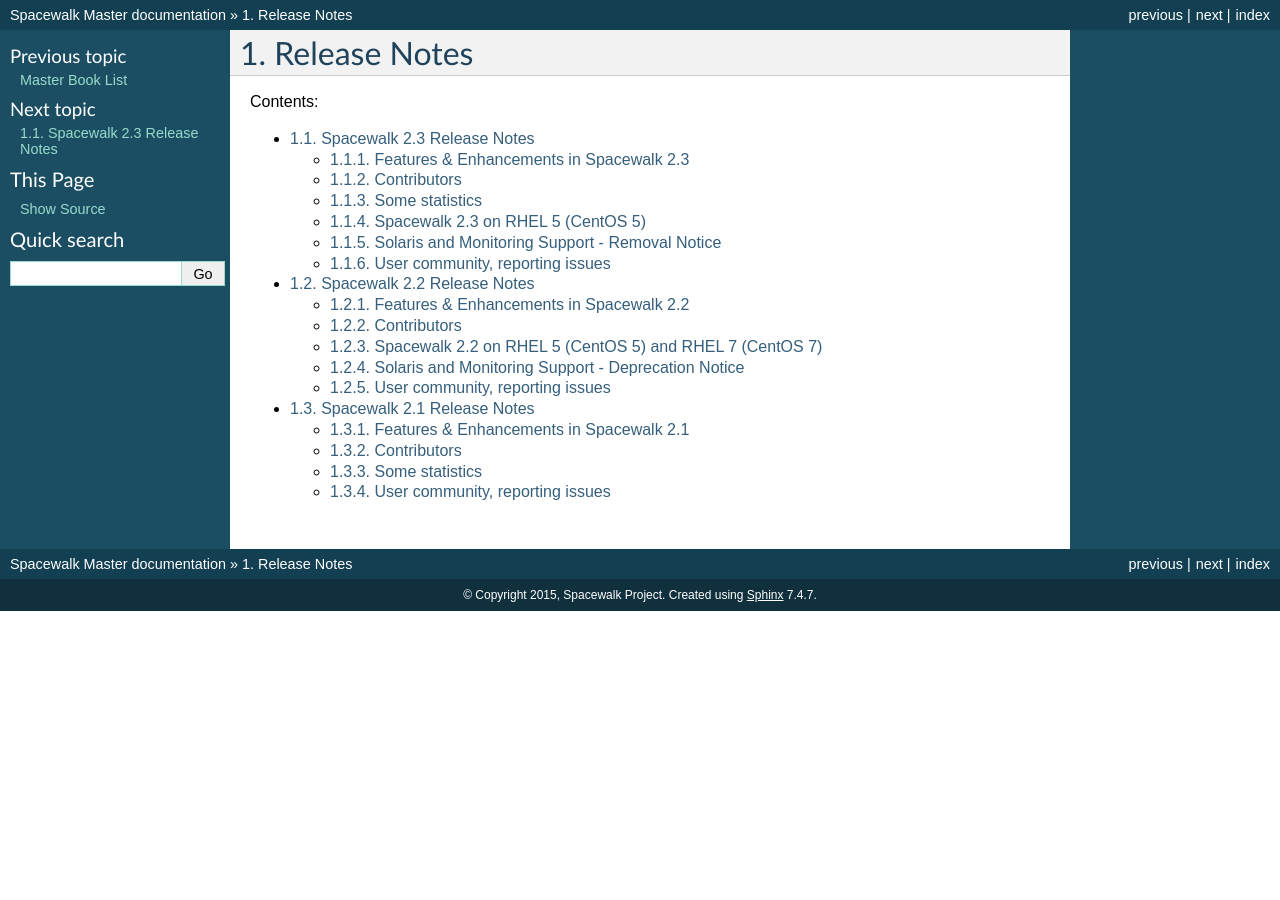
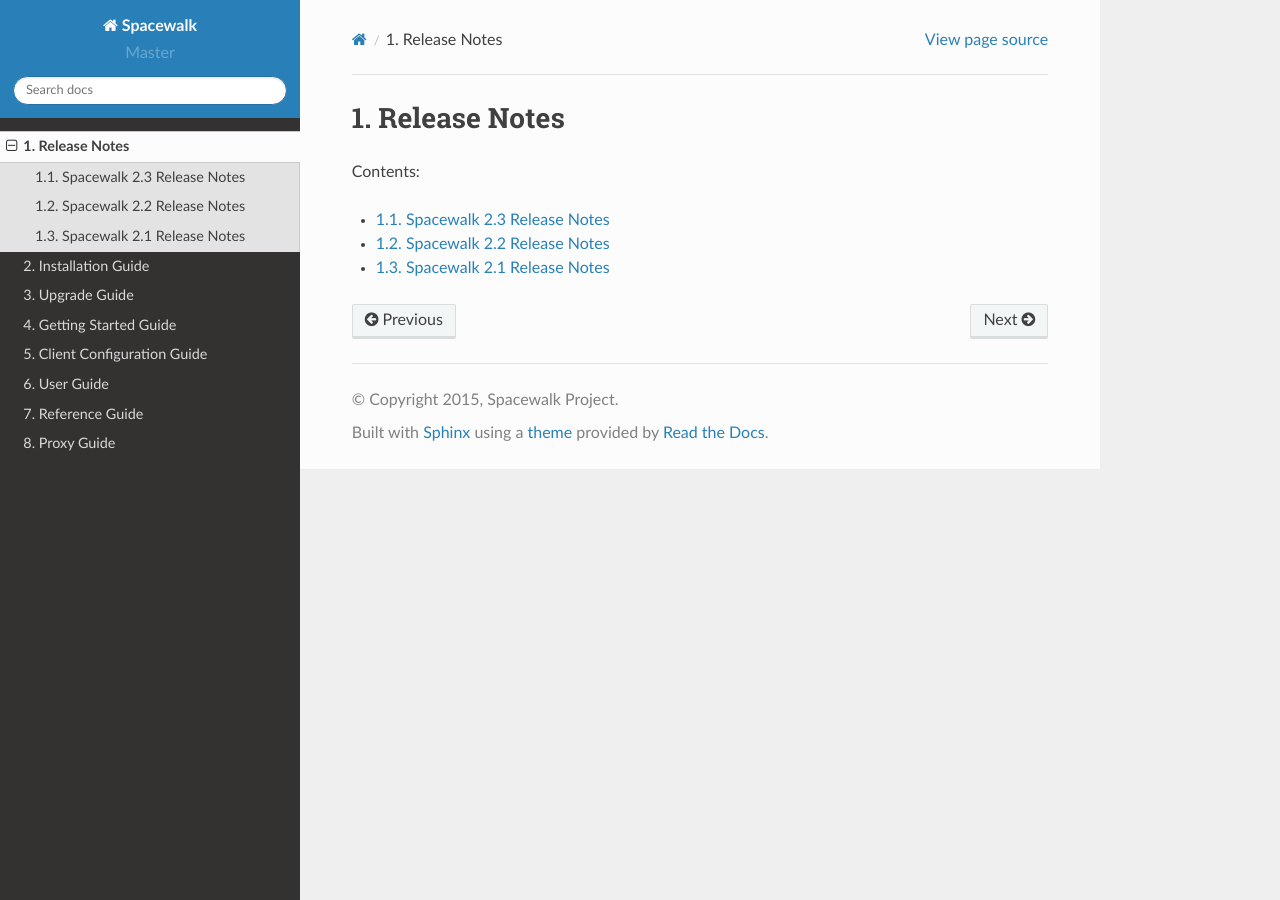
Before and after one commit to spacewalkproject/spacewalk-docs, a Sphinx documentation site: the page built from docs/source/release_notes/index.rst, in a window 1280 px wide. Built offline with Sphinx 7.4.7 and the Read the Docs theme 2.0.0, drawn with Linux system fonts in a browser that asks for light colours.

Commit message:
Update sphinx configuration to use the ReadTheDocs.org theme and switch the release notes to a single level in the TOC.
Signed-off-by: Avi Miller <avi.miller@oracle.com>

```diff
--- a/docs/source/conf.py
+++ b/docs/source/conf.py
@@ -108,9 +108,18 @@ todo_include_todos = True
 
 # -- Options for HTML output ----------------------------------------------
 
+# on_rtd is whether we are on readthedocs.org, this line of code grabbed from docs.readthedocs.org
+on_rtd = os.environ.get('READTHEDOCS', None) == 'True'
+
+if not on_rtd:  # only import and set the theme if we're building docs locally
+    import sphinx_rtd_theme
+    html_theme = 'sphinx_rtd_theme'
+    html_theme_path = [sphinx_rtd_theme.get_html_theme_path()]
+
+
 # The theme to use for HTML and HTML Help pages.  See the documentation for
 # a list of builtin themes.
-html_theme = 'default'
+# html_theme = 'default'
 
 # Theme options are theme-specific and customize the look and feel of a theme
 # further.  For a list of options available for each theme, see the
--- a/docs/source/release_notes/index.rst
+++ b/docs/source/release_notes/index.rst
@@ -4,7 +4,7 @@ Release Notes
 Contents:
 
 .. toctree::
-   :maxdepth: 2
+   :maxdepth: 1
 
    2.3
    2.2
```
